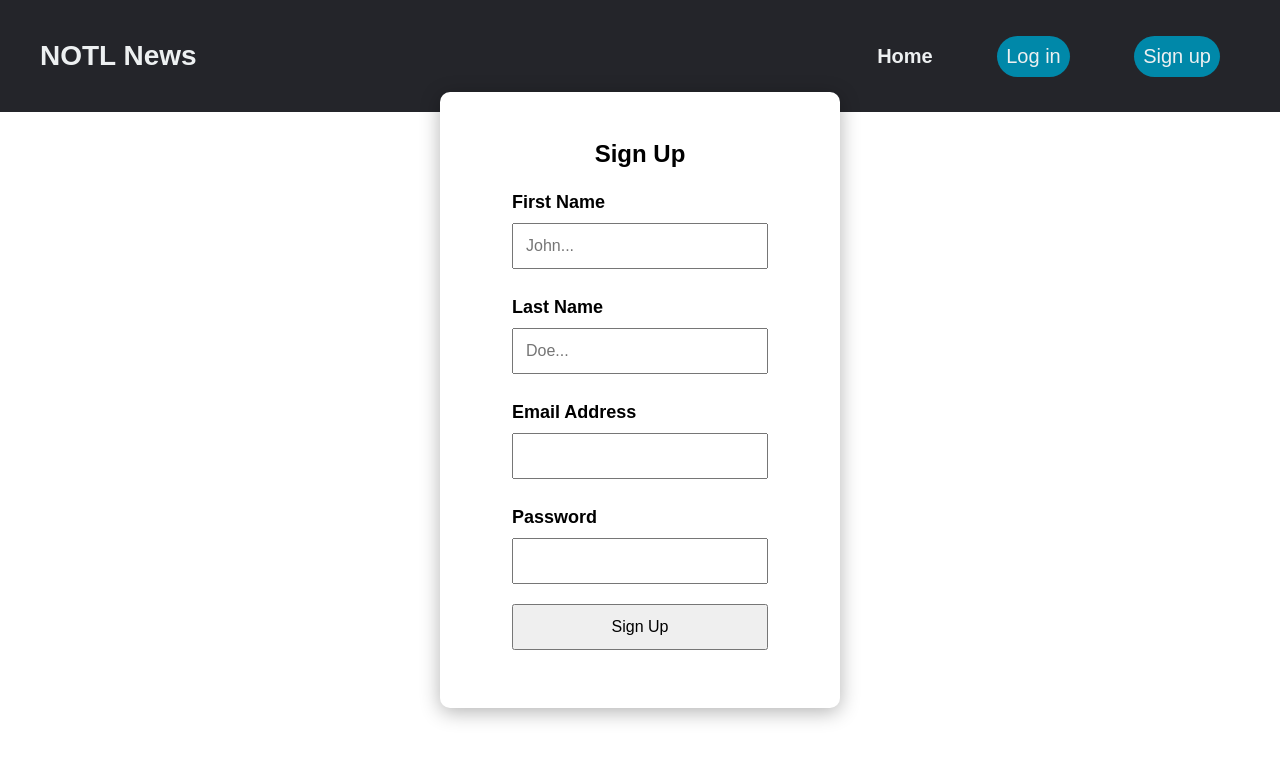
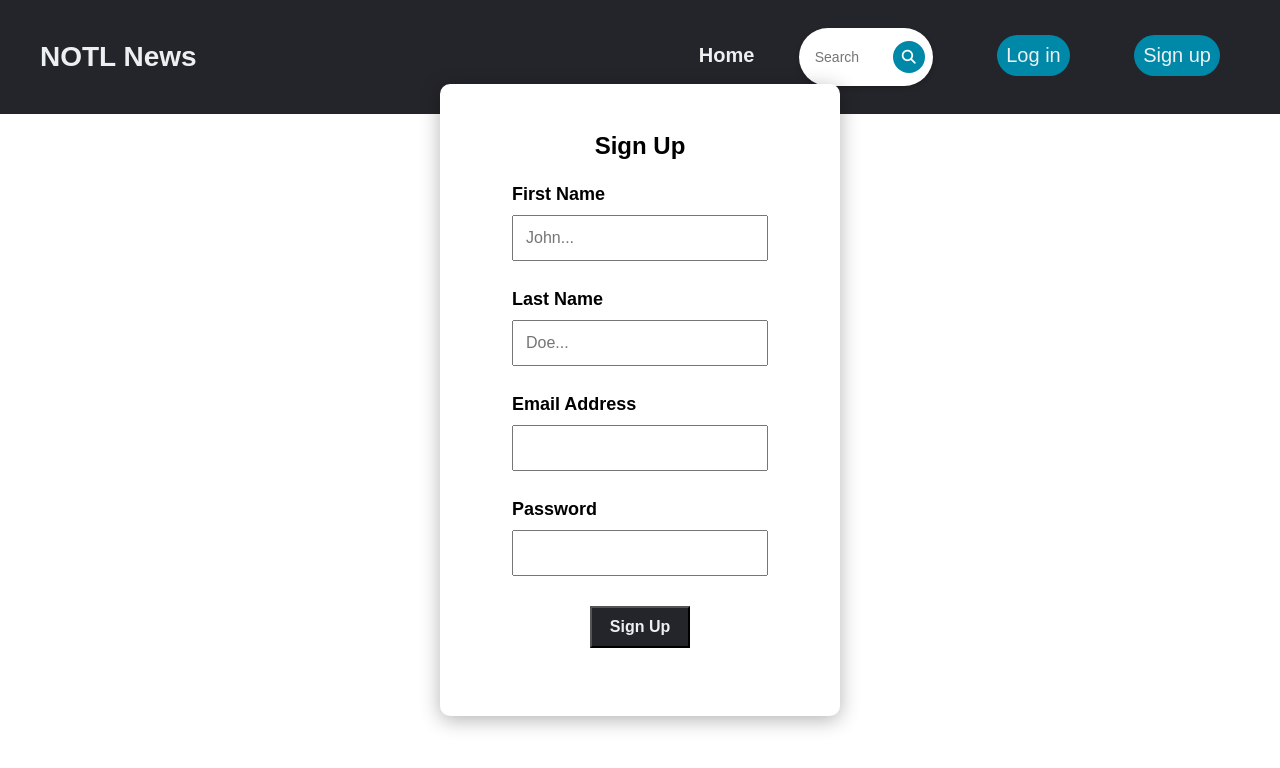
Before and after one commit to yorozc/News-Aggregator, a Flask app: page /signup in a window 1280 px wide. Shown: the top 768 px of the page. Run offline with Flask 3, Linux system fonts and the light colour scheme.

Commit message:
added search bar to nav

```diff
--- a/website/static/styles.css
+++ b/website/static/styles.css
@@ -113,11 +113,54 @@ input[type=email], input[type=password], input[type=submit], input[type=text] {
   font-size: 1em;
 }
 
-#btn_login #btn_signup {
+input[type=submit] {
+  background-color: #24252a;
+  color: #edf0f1;
+  font-weight: bold;
+}
+
+#btn_login, #btn_signup {
   display: block;
   margin: 20px auto;
   padding: 10px;
   max-width: 100px;
+}
+
+.search-bar {
+  display: flex;
+  align-items: center;
+  gap: 6px;
+  background-color: #fff;
+  padding: 5px 8px;
+  border-radius: 999px;
+  box-shadow: 0 2px 5px rgba(0, 0, 0, 0.2);
+}
+.search-bar input[type=text] {
+  border: none;
+  outline: none;
+  padding: 6px 8px;
+  font-size: 14px;
+  width: 80px;
+}
+.search-bar .search-btn {
+  background-color: rgb(0, 136, 169);
+  border: none;
+  border-radius: 50%;
+  width: 32px;
+  height: 32px;
+  display: inline-flex;
+  align-items: center;
+  justify-content: center;
+  cursor: pointer;
+  transition: background-color 0.3s ease;
+}
+.search-bar .search-btn:hover {
+  background-color: rgba(0, 136, 169, 0.8);
+}
+.search-bar .search-btn i {
+  color: #fff;
+  font-size: 14px;
+  line-height: 1;
 }
 
 .alert {
--- a/website/static/styles.scss
+++ b/website/static/styles.scss
@@ -2,6 +2,7 @@
 
 $bg_color: #24252a;
 $text_color: #edf0f1;
+$btn_color: rgba(0, 136, 169, 1);
 
 *{
     box-sizing: border-box;
@@ -59,7 +60,7 @@ header{
 
 .accBtn{
     padding: 9px;
-    background-color: rgba(0, 136, 169, 1);
+    background-color: $btn_color;
     border: none;
     border-radius: 50px;
     cursor: pointer;
@@ -129,12 +130,59 @@ input[type=email], input[type=password], input[type=submit], input[type=text]{
     font-size: 1em;
 }
 
-#btn_login #btn_signup{
+input[type=submit]{
+    background-color: $bg_color;
+    color: $text_color;
+    font-weight: bold;
+}
+
+#btn_login, #btn_signup{
     display: block;
     margin: 20px auto;
     padding: 10px;
     max-width: 100px;
 }
+
+.search-bar {
+  display: flex;
+  align-items: center;
+  gap: 6px;
+  background-color: #fff;
+  padding: 5px 8px;
+  border-radius: 999px;
+  box-shadow: 0 2px 5px rgba(0,0,0,.2);
+
+  input[type="text"] {
+    border: none;
+    outline: none;
+    padding: 6px 8px;
+    font-size: 14px;
+    width: 80px;       // uncomment for "way skinnier"
+    // grows on focus (optional)
+    // transition: width .25s ease;
+    // &:focus { width: 200px; }
+  }
+
+  // was `button .search-btn` (wrong). It should target the button itself:
+  .search-btn {
+    background-color: $btn_color;
+    border: none;
+    border-radius: 50%;
+    width: 32px;
+    height: 32px;
+    display: inline-flex;
+    align-items: center;
+    justify-content: center;
+    cursor: pointer;
+    transition: background-color .3s ease;
+
+    &:hover { background-color: rgba(0,136,169,.8); }
+
+    i { color: #fff; font-size: 14px; line-height: 1; }
+  }
+}
+
+
 
 .alert{
     display: flex;
--- a/website/templates/base.html
+++ b/website/templates/base.html
@@ -5,6 +5,12 @@
     <meta name="viewport" content="width=device-width, initial-scale=1.0">
     <link rel="stylesheet" href="{{url_for('static', filename='styles.css')}}">
     <link href='https://fonts.googleapis.com/css?family=Roboto' rel='stylesheet'>
+    <link
+        rel="stylesheet"
+        href="https://cdnjs.cloudflare.com/ajax/libs/font-awesome/6.5.0/css/all.min.css"
+    />
+
+
     {% block head %}
     {% endblock %}
 </head>
@@ -26,12 +32,19 @@
 
 
         <a class="cta" href="#"></a>
-        <!--<form action="{{url_for('routes.search')}}" method="GET">
-            <input type="text" name="q" placeholder="Search For Keyword">
-            <input type="submit" value="Search">
-        </form>  -->
+
         <ul class="nav-links">
             <li><a href="/">Home</a></li>
+            <li>
+                <form action="{{url_for('routes.search')}}" method="GET" class="search-bar">
+                    <input type="text" name="q" placeholder="Search" >
+                    <button type="submit" class="search-btn">
+                        <i class="fa-solid fa-magnifying-glass"></i> <!-- if using Font Awesome -->
+                    </button>
+
+                </form>
+            </li>
+
             <li><a class="cta" href="/login"><button class="accBtn">Log in</button></a></li>
             <li><a class="cta" href="/signup"><button class="accBtn">Sign up</button></a></li>
         </ul>
```
Also changed, not shown: 1 other file.
